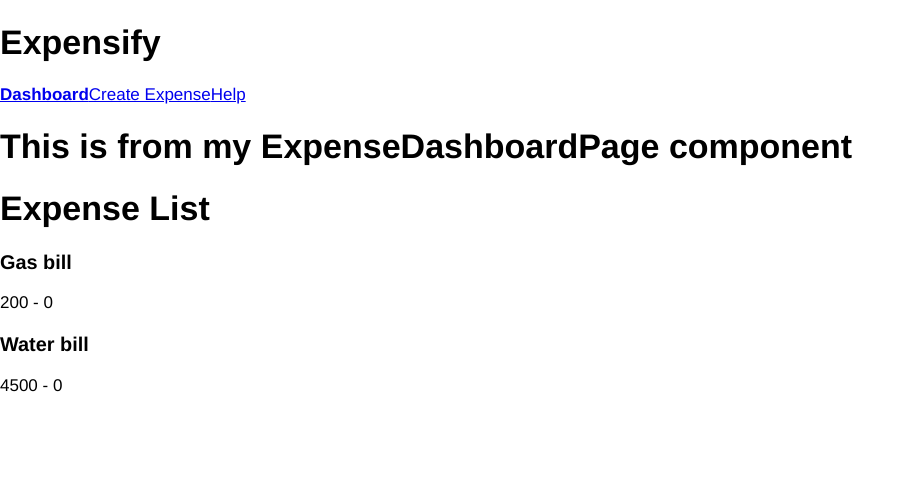
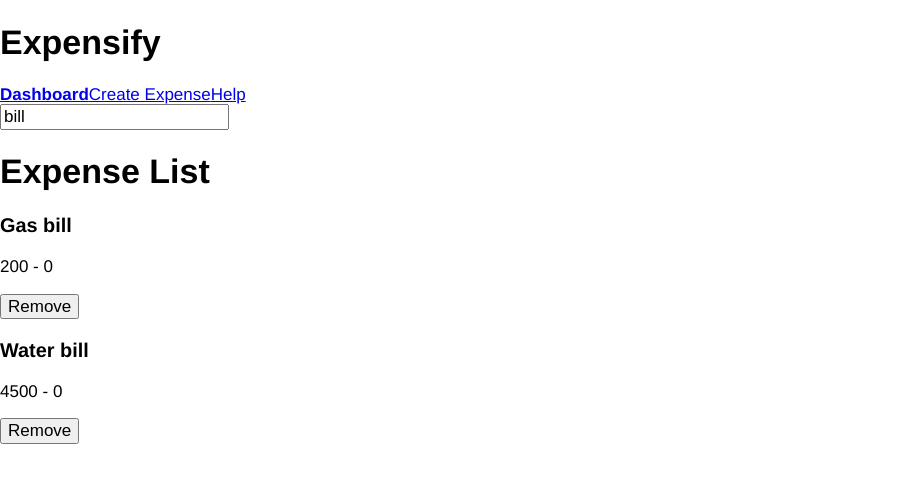
Before and after one commit to Tylyps/ReactAndRedux, a React app: page / in a window 1280 px wide. Shown: the top 482 px of the page, without its empty margins (0-915 px from the left). Built offline with nearby package versions, Linux system fonts and the light colour scheme.

Commit message:
Add remove expense to individual expense component

```diff
--- a/src/components/ExpenseDashboardPage.js
+++ b/src/components/ExpenseDashboardPage.js
@@ -1,9 +1,10 @@
 import React from 'react';
 import ExpenseList from './ExpenseList';
+import ExpenseListFilters from './ExpenseListFilters';
 
 const ExpenseDashboardPage = () => (
   <div>
-    <h1>This is from my ExpenseDashboardPage component</h1>
+    <ExpenseListFilters />
     <ExpenseList />
   </div>
 );
--- /dev/null
+++ b/src/components/ExpenseListFilters.js
@@ -0,0 +1,18 @@
+import React from 'react'
+import { connect } from 'react-redux';
+import { setTextFilter } from '../actions/filters';
+
+const ExpenseListFilters = (props) => (
+  <div>
+    <input type="text" value={props.filters.text} onChange={(e) => {
+      props.dispatch(setTextFilter(e.target.value))
+      console.log(e.target.value)
+    }} />
+  </div>
+);
+
+const mapStateToProps = (state) => ({
+  filters: state.filters,
+});
+
+export default connect(mapStateToProps)(ExpenseListFilters);
--- a/src/components/ExpenseListItem.js
+++ b/src/components/ExpenseListItem.js
@@ -1,10 +1,13 @@
 import React from 'react';
+import { connect } from 'react-redux';
+import { removeExpense } from '../actions/expenses';
 
-const ExpenseListItem = ({ description, amount, createdAt }) => (
+const ExpenseListItem = ({ id, description, amount, createdAt, dispatch }) => (
   <div>
     <h3>{description}</h3>
     <p>{amount} - {createdAt}</p>
+    <button onClick={() => dispatch(removeExpense({ id }))}>Remove</button>
   </div>
 );
 
-export default ExpenseListItem;
+export default connect()(ExpenseListItem);
```
